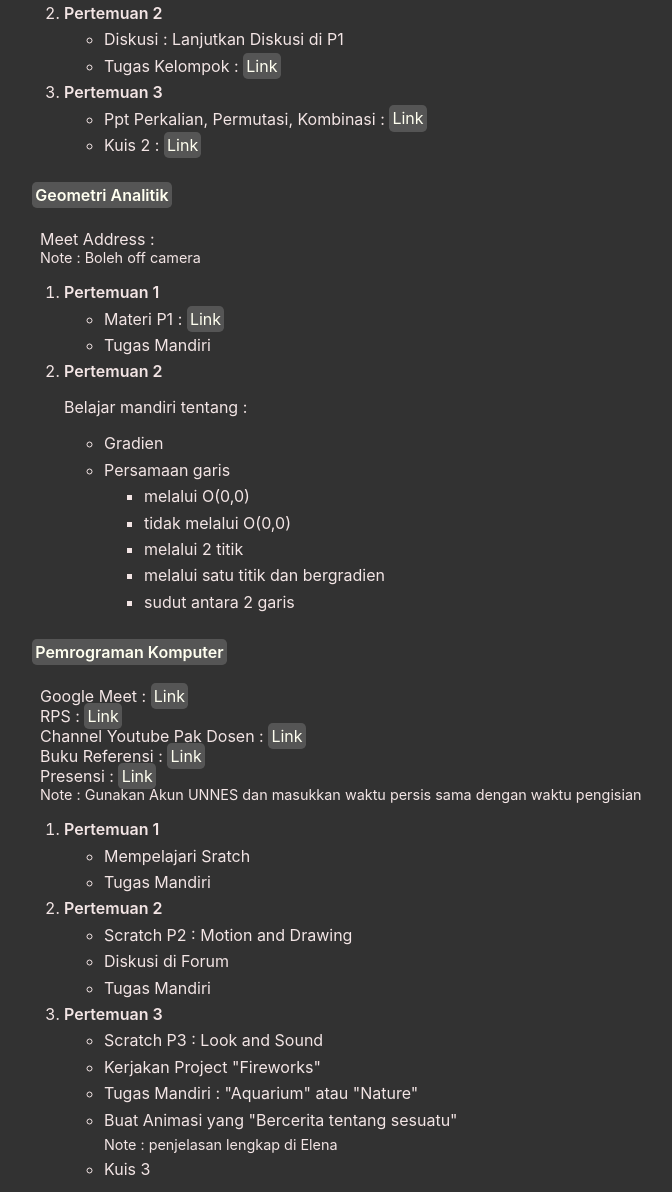
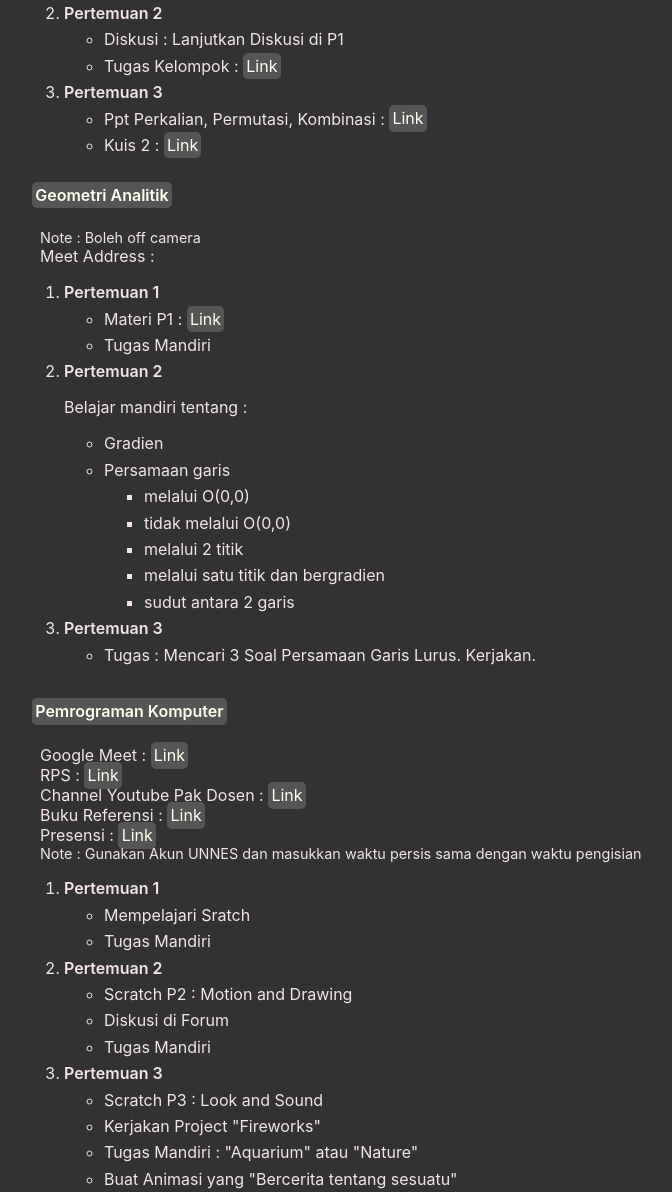
Before and after one commit to RyanOld/Data-Penting-Mat-19, a plain HTML site: page index.html in a window 1280 px wide. Shown: the part 318-1510 px from the top of the page, without its empty margins (216-888 px from the left). Drawn offline with Linux system fonts and the light colour scheme.

Commit message:
v3.0 full alpha

```diff
--- a/index.html
+++ b/index.html
@@ -2,10 +2,10 @@
 <html lang= "id">
   <head>
     <meta charset="utf-8">
-    <title>Database Perkuliahan Matematika 2019</title>
+    <title>Daftar Link Penting Mat 19</title>
     <link rel= "stylesheet" href= "styles.css">
     <meta name= "viewport" content= "width= device-width, initial-scale= 1">
-    <meta name= "description" content= "Website ini dibuat sebagai tempat penampungan informasi penting tentang perkuliahan di Matematika 2019">
+    <meta name= "description" content= "Koleksi link-link penting terkait perkuliahan Matematika 2019">
     <script defer src= "script.js"></script>
   </head>
   <body>
@@ -65,8 +65,8 @@
           <h3 class="subject-title"><a href= "#">Geometri Analitik</a></h3>
           <div class="subject-detail">
             <ul class= "subject-info">
+              <p class="note">Note : Boleh off camera</p>
               <li>Meet Address : </li>
-              <p class="note">Note : Boleh off camera</p>
             </ul>
             <ol class="meet-number">
               <li class="meet" id="meet1">
@@ -103,8 +103,12 @@
                 <!-- <li class="meet-items">Tugas Mandiri</li> -->
                 </ul>
               </li>
-              <li class="meet hidden" id="meet3">
-                Pertemuan 3
+              <li class="meet" id="meet3">
+                <h4>Pertemuan 3</h4>
+                <ul>
+                  <li class="meet-items">Tugas : Mencari 3 Soal Persamaan Garis Lurus. Kerjakan.</li>
+                  <li class="meet-items hidden">Tugas Mandiri</li>
+                </ul>
               </li>
               <li class="meet hidden" id="meet4">
                 Pertemuan 4
@@ -171,11 +175,11 @@
           <h3 class="subject-title"><a href="#">Kalkulus Lanjut</a></h3>
           <div class="subject-detail">
             <ul class= "subject-info">
+              <p class="note">Note : Diharap keaktifan setiap peserta kuliah</p>
               <li>Google Meet : <a href="https://meet.google.com/xjz-voui-yfd">Link</a></li>
               <li>RPS : <a href="https://drive.google.com/file/d/1AY0D3x4cLxv89x5HSqy6gA608e0jgpBs/view?usp=sharing">Link</a></li>
               <li class= "no-margin">Upload Tugas : Elena dan <a href="https://drive.google.com/drive/folders/1RitoltTYLJu9Z1FL-YyajXACPF374_lT?usp=sharing">Di Sini</a></li>
                 <p class= "note">Note : Upload di google drive disertai file .ppt</p>
-              <p class="note">Note : Diharap keaktifan setiap peserta kuliah</p>
             </ul>
             <ol class="meet-number">
               <li class="meet" id="meet1">
@@ -201,7 +205,7 @@
                 <ul>
                   <li class="meet-items">Materi Fungsi Vektor : <a
                       href="https://drive.google.com/file/d/1-KP2JOFuGwsGQ1C5KwN2ise2-RMjlYsg/view?usp=sharing">Link</a></li>
-                  <li class="meet-items">Tugas Diskusi Kelompok</li>
+                  <!-- <li class="meet-items">Tugas Diskusi Kelompok</li> -->
                 </ul>
               </li>
               <li class="meet hidden" id="meet4">
```
